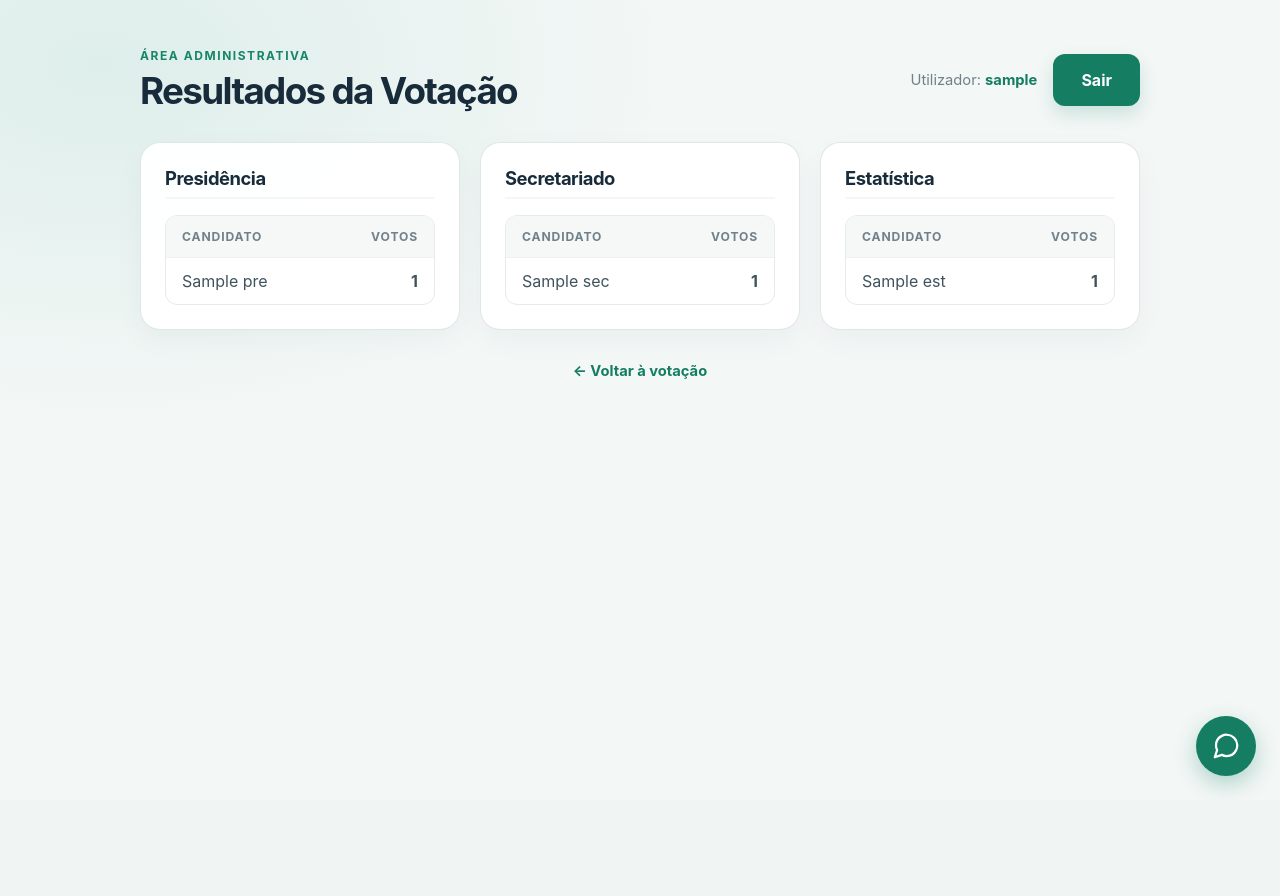
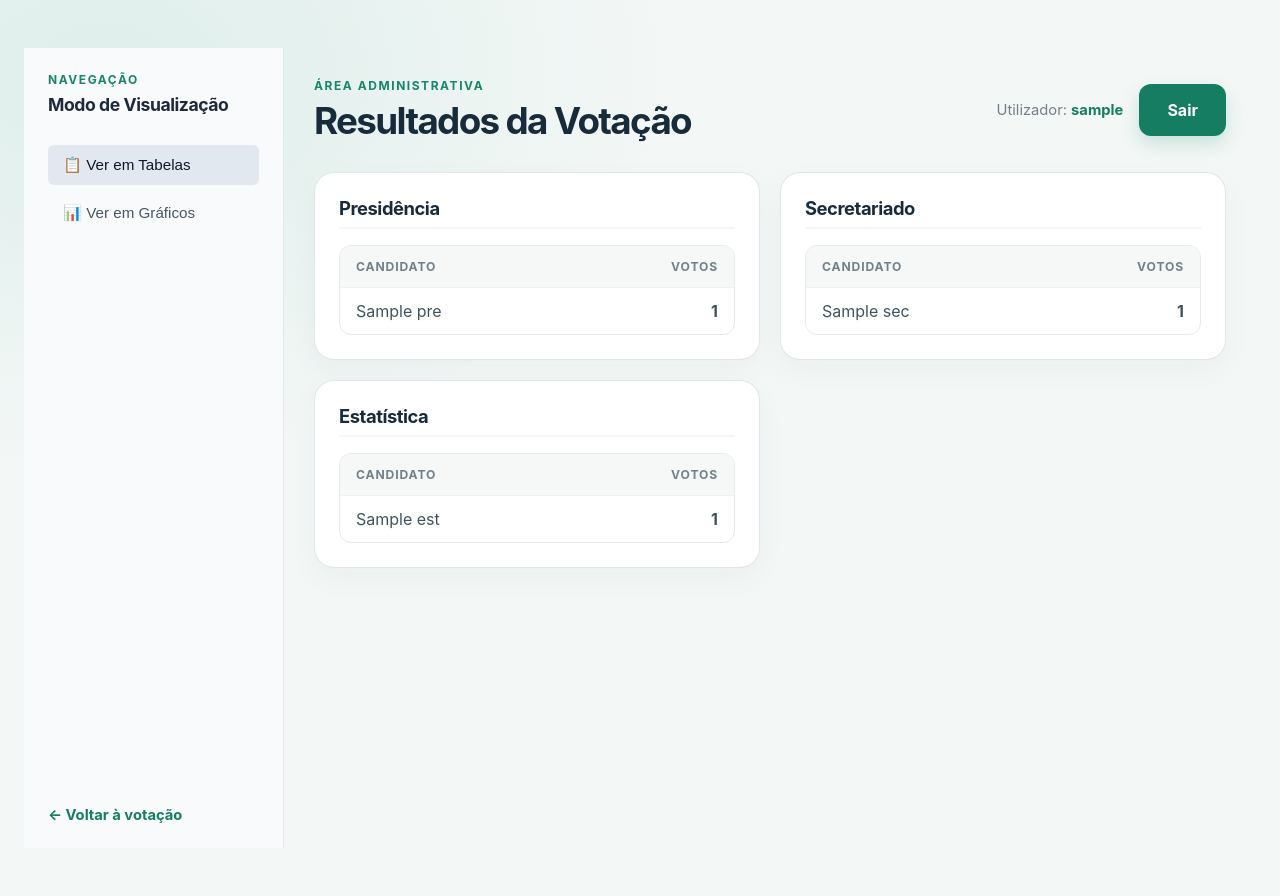
Before and after one commit to Eduardo26-guambe/voto_sys, a Django app: page /resultados/ in a window 1280 px wide. Before the commit the page ends 791 px from the top, so only its background shows below. Run offline with Django 5.2, Linux system fonts and the light colour scheme; a user stored in the database is signed in; tables that the repository leaves empty hold one stand-in row (values such as "Sample post").

Commit message:
Add files via upload

```diff
--- a/src/templates/resultados.html
+++ b/src/templates/resultados.html
@@ -6,9 +6,86 @@
     <meta name="viewport" content="width=device-width, initial-scale=1.0">
     <title>Resultados da Votação · Sys_voto</title>
     <link rel="stylesheet" href="{% static 'main.css' %}">
+    <!-- Importar Chart.js para os gráficos -->
+    <script src="https://cdn.jsdelivr.net/npm/chart.js"></script>
+    <style>
+        /* Layout Geral com Sidebar */
+        .app-layout {
+            display: flex;
+            min-height: 100vh;
+        }
+        .sidebar {
+            width: 260px;
+            background-color: #f8fafc;
+            border-right: 1px solid #e2e8f0;
+            padding: 24px;
+            display: flex;
+            flex-direction: column;
+            gap: 20px;
+        }
+        .sidebar h2 {
+            font-size: 1.1rem;
+            color: #1e293b;
+            margin-bottom: 10px;
+        }
+        .sidebar-menu {
+            list-style: none;
+            padding: 0;
+            margin: 0;
+            display: flex;
+            flex-direction: column;
+            gap: 8px;
+        }
+        .sidebar-menu button {
+            width: 100%;
+            text-align: left;
+            padding: 10px 14px;
+            background: transparent;
+            border: 1px solid transparent;
+            border-radius: 6px;
+            cursor: pointer;
+            font-size: 0.95rem;
+            color: #475569;
+            transition: all 0.2s;
+        }
+        .sidebar-menu button:hover, .sidebar-menu button.active {
+            background-color: #e2e8f0;
+            color: #0f172a;
+            font-weight: 500;
+        }
+        .main-content {
+            flex: 1;
+            padding: 30px;
+            overflow-y: auto;
+        }
+        /* Controle de Visibilidade das Views */
+        .view-section {
+            display: none;
+        }
+        .view-section.active {
+            display: block;
+        }
+    </style>
 </head>
 <body>
-    <div class="container">
+    <div class="app-layout">
+        <!-- Menu Lateral (Aside Bar) -->
+        <aside class="sidebar">
+            <div>
+                <p class="eyebrow">Navegação</p>
+                <h2>Modo de Visualização</h2>
+            </div>
+            <ul class="sidebar-menu">
+                <li><button type="button" class="menu-btn active" onclick="switchView('tables')">📋 Ver em Tabelas</button></li>
+                <li><button type="button" class="menu-btn" onclick="switchView('charts')">📊 Ver em Gráficos</button></li>
+            </ul>
+            <div style="margin-top: auto;">
+                <a class="text-link" href="{% url 'main_render' %}">← Voltar à votação</a>
+            </div>
+        </aside>
+
+        <!-- Conteúdo Principal -->
+        <main class="main-content">
             <header class="page-header">
                 <div>
                     <p class="eyebrow">Área Administrativa</p>
@@ -25,6 +102,8 @@
                 </div>
             </header>
 
+            <!-- SEÇÃO 1: VISUALIZAÇÃO EM TABELAS -->
+            <div id="view-tables" class="view-section active">
                 <div class="results-grid">
                     {% for cargo, candidatos in resultados_por_cargo %}
                         <section class="results-card">
@@ -52,6 +131,22 @@
                         </section>
                     {% endfor %}
                 </div>
+            </div>
+
+            <!-- SEÇÃO 2: VISUALIZAÇÃO EM GRÁFICOS -->
+            <div id="view-charts" class="view-section">
+                <div class="results-grid">
+                    {% for cargo, candidatos in resultados_por_cargo %}
+                        <section class="results-card">
+                            <h2>{{ cargo }} (Gráfico)</h2>
+                            <div style="position: relative; height: 250px; width: 100%;">
+                                <!-- Canvas dinâmico para cada cargo -->
+                                <canvas id="chart-{{ forloop.counter }}"></canvas>
+                            </div>
+                        </section>
+                    {% endfor %}
+                </div>
+            </div>
 
             {% if messages %}
                 <ul class="feedback-notices" aria-live="polite">
@@ -60,89 +155,59 @@
                     {% endfor %}
                 </ul>
             {% endif %}
-
-        <div class="feedback-widget">
-            <section class="feedback-chat" id="feedback-chat-panel"
-                     aria-labelledby="feedback-title" hidden>
-                <header class="feedback-chat__header">
-                    <span class="feedback-chat__status" aria-hidden="true"></span>
-                    <div>
-                        <h2 id="feedback-title">Feedback dos utilizadores</h2>
-                        <p>Escolha uma reação para cada mensagem</p>
-                    </div>
-                    <button class="feedback-chat__close" id="feedback-chat-close" type="button"
-                            aria-label="Fechar mensagens">&times;</button>
-                </header>
-                <div class="feedback-chat__messages" aria-live="polite">
-                    {% for feedback in feedbacks %}
-                        <article class="feedback-message feedback-message--received">
-                            <div class="feedback-message__meta">
-                                <strong>{{ feedback.user.get_full_name|default:feedback.user.username }}</strong>
-                                <time datetime="{{ feedback.created_at|date:'c' }}">{{ feedback.created_at|date:'d/m/Y H:i' }}</time>
-                            </div>
-                            <p>{{ feedback.message }}</p>
-                            {% if feedback.reaction %}
-                                <span class="feedback-message__reaction"
-                                      aria-label="Reação enviada: {{ feedback.get_reaction_display }}">
-                                    {{ feedback.get_reaction_display }} Reação enviada
-                                </span>
-                            {% else %}
-                                <div class="feedback-reactions" aria-label="Escolher uma reação">
-                                    {% for reaction, emoji in feedback_reactions %}
-                                        <form action="{% url 'reagir_feedback' feedback.pk %}" method="post">
-                                            {% csrf_token %}
-                                            <input type="hidden" name="reaction" value="{{ reaction }}">
-                                            <button class="feedback-reaction" type="submit"
-                                                    aria-label="Reagir com {{ emoji }}">
-                                                {{ emoji }}
-                                            </button>
-                                        </form>
-                                    {% endfor %}
-                                </div>
-                            {% endif %}
-                        </article>
-                    {% empty %}
-                        <p class="feedback-inbox__empty">Ainda não recebeu feedbacks.</p>
-                    {% endfor %}
-                </div>
-            </section>
-            <button class="feedback-widget__toggle" id="feedback-chat-toggle" type="button"
-                    aria-label="Abrir feedbacks ({{ feedbacks|length }})"
-                    aria-expanded="false" aria-controls="feedback-chat-panel">
-                <svg viewBox="0 0 24 24" aria-hidden="true" focusable="false">
-                    <path d="M21 11.5a8.4 8.4 0 0 1-.9 3.8 8.5 8.5 0 0 1-7.6 4.7 8.4 8.4 0 0 1-3.8-.9L3 21l1.9-5.7a8.4 8.4 0 0 1-.9-3.8 8.5 8.5 0 0 1 4.7-7.6 8.4 8.4 0 0 1 3.8-.9h.5a8.5 8.5 0 0 1 8 8v.5z"></path>
-                </svg>
-            </button>
+        </main>
     </div>
 
-        <div style="margin-top: 30px; text-align: center;">
-            <a class="text-link" href="{% url 'main_render' %}">← Voltar à votação</a>
-        </div>
-    </div>
+    <!-- Script para Alternar Views e Renderizar os Gráficos -->
     <script>
-        const feedbackToggle = document.getElementById('feedback-chat-toggle');
-        const feedbackPanel = document.getElementById('feedback-chat-panel');
-        const feedbackClose = document.getElementById('feedback-chat-close');
+        function switchView(viewType) {
+            // Alternar classes ativas nos botões do menu
+            document.querySelectorAll('.menu-btn').forEach(btn => btn.classList.remove('active'));
+            if (viewType === 'tables') {
+                document.querySelector('button[onclick*="tables"]').classList.add('active');
+                document.getElementById('view-tables').classList.add('active');
+                document.getElementById('view-charts').classList.remove('active');
+            } else {
+                document.querySelector('button[onclick*="charts"]').classList.add('active');
+                document.getElementById('view-charts').classList.add('active');
+                document.getElementById('view-tables').classList.remove('active');
+            }
+        }
 
-        const setFeedbackPanelOpen = (isOpen) => {
-            feedbackPanel.hidden = !isOpen;
-            feedbackToggle.setAttribute('aria-expanded', String(isOpen));
-            feedbackToggle.setAttribute('aria-label', isOpen ? 'Fechar feedbacks' : 'Abrir feedbacks');
-            if (!isOpen) {
-                feedbackToggle.focus();
-            } else {
-                feedbackClose.focus();
+        // Dados passados do Django para gerar os gráficos dinamicamente via JS
+        {% for cargo, candidatos in resultados_por_cargo %}
+            const labels_{{ forloop.counter }} = [{% for c in candidatos %}"{{ c.nome }}"{% if not forloop.last %}, {% endif %}{% endfor %}];
+            const data_{{ forloop.counter }} = [{% for c in candidatos %}{{ c.total_votos }}{% if not forloop.last %}, {% endif %}{% endfor %}];
+        {% endfor %}
+
+        // Inicializar os gráficos assim que a página carregar
+        window.addEventListener('DOMContentLoaded', () => {
+            {% for cargo, candidatos in resultados_por_cargo %}
+                const ctx_{{ forloop.counter }} = document.getElementById('chart-{{ forloop.counter }}').getContext('2d');
+                new Chart(ctx_{{ forloop.counter }}, {
+                    type: 'bar',
+                    data: {
+                        labels: labels_{{ forloop.counter }},
+                        datasets: [{
+                            label: 'Total de Votos',
+                            data: data_{{ forloop.counter }},
+                            backgroundColor: 'rgba(16, 124, 65, 0.7)',
+                            borderColor: 'rgba(16, 124, 65, 1)',
+                            borderWidth: 1
+                        }]
+                    },
+                    options: {
+                        responsive: true,
+                        maintainAspectRatio: false,
+                        scales: {
+                            y: {
+                                beginAtZero: true,
+                                ticks: { stepSize: 1 }
                             }
-        };
-
-        feedbackToggle.addEventListener('click', () => {
-            setFeedbackPanelOpen(feedbackPanel.hidden);
+                        }
+                    }
                 });
-        feedbackClose.addEventListener('click', () => setFeedbackPanelOpen(false));
-        document.addEventListener('keydown', (event) => {
-            if (event.key === 'Escape' && !feedbackPanel.hidden) {
-                setFeedbackPanelOpen(false);
-            }
+            {% endfor %}
         });
     </script>
 </body>
```
Lines whose indentation alone changed are shown as unchanged.
